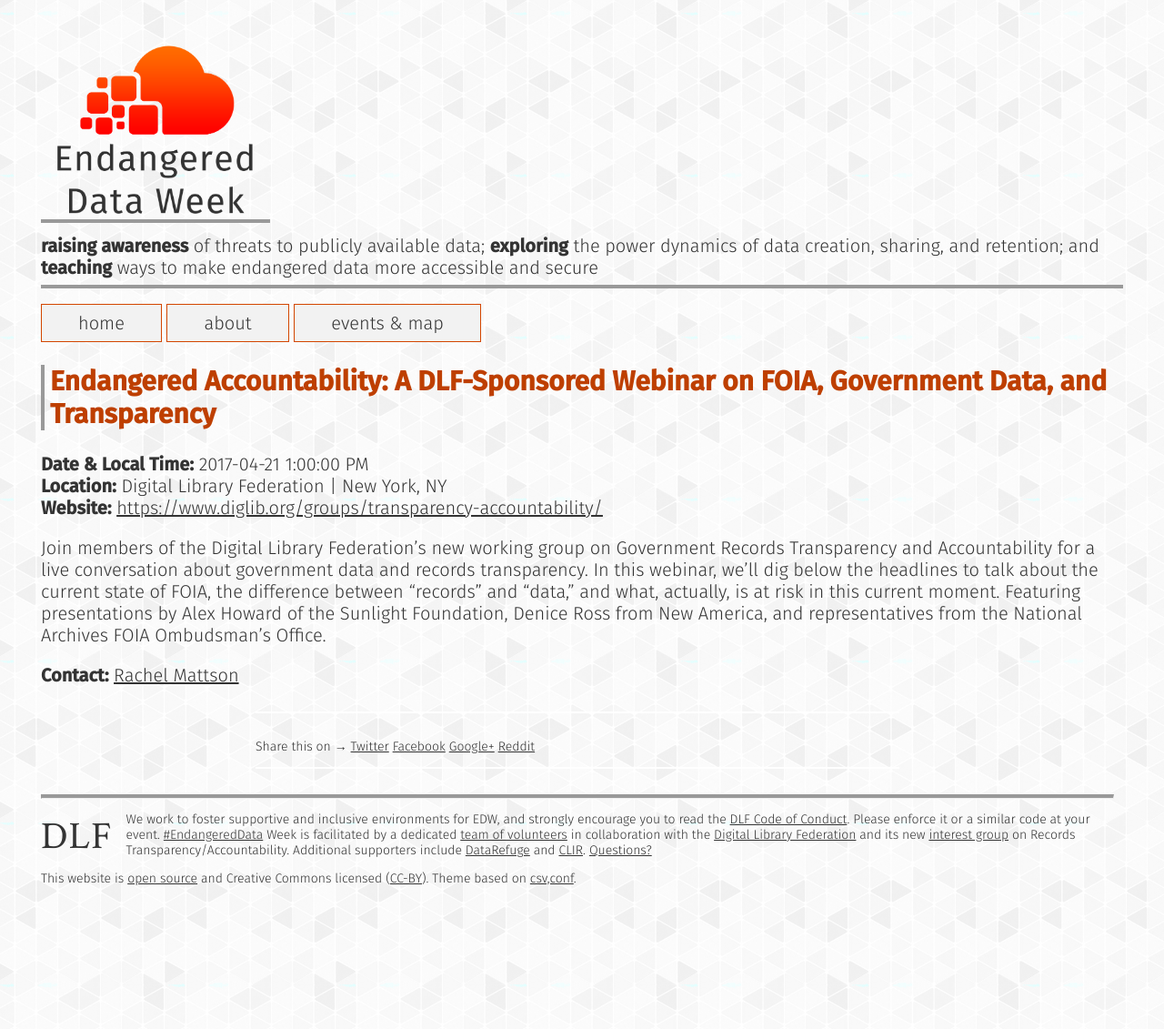
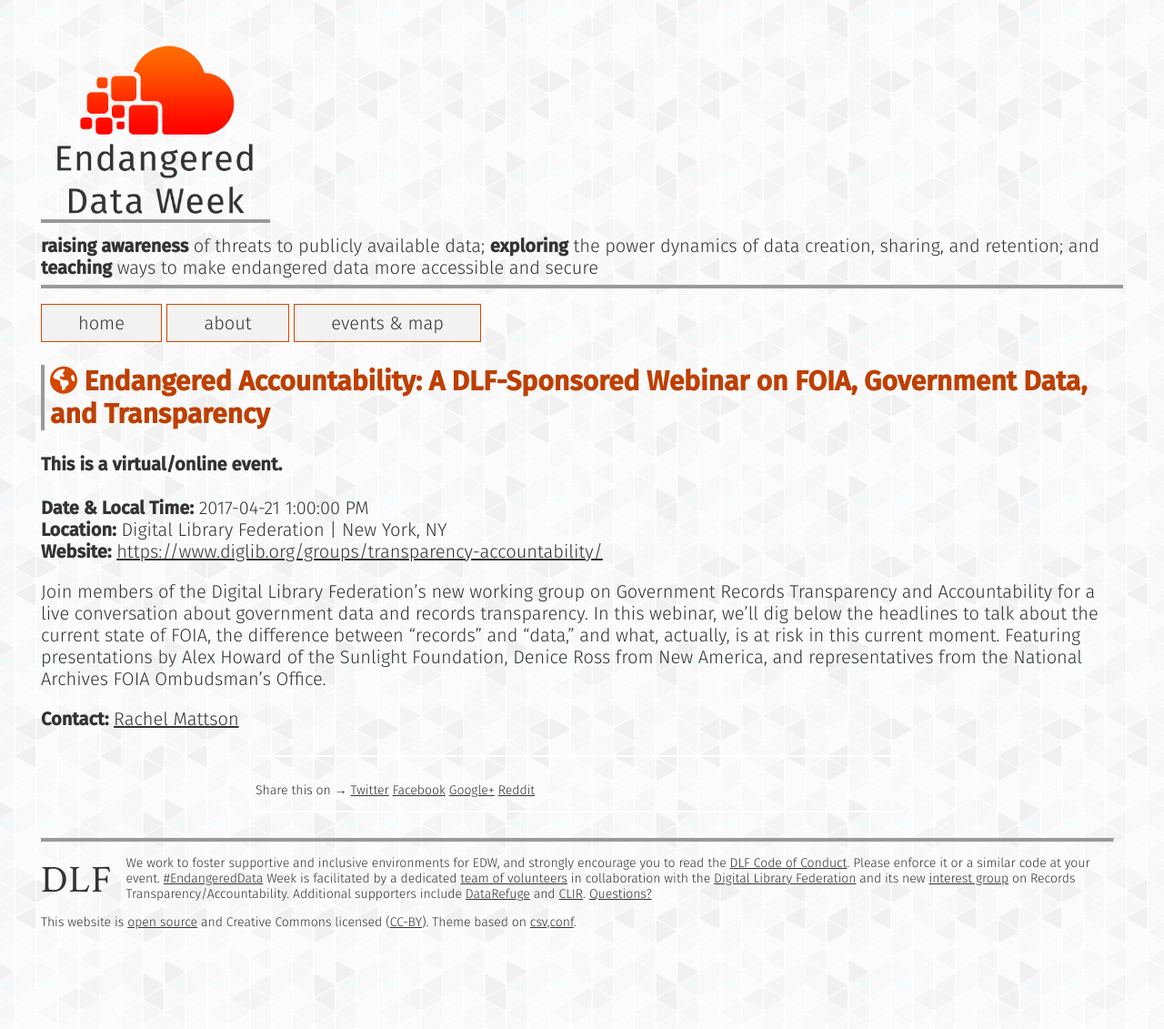
Before and after one commit to endangereddataweek/endangereddataweek.org, a Jekyll site: the page built from _events/2017-04-21-endangered-accountability-a-dlf-sponsored-webinar-on-foia-government-data-and-transparency.md, in a window 1280 px wide. Shown: the whole page at 91% size. Built offline with Jekyll 4.4.1, drawn with Linux system fonts in a browser that asks for light colours; nearby versions of some CDN libraries; a style sheet for code colours, icons or effects is not loaded.

Commit message:
Fix mapping &. etc

```diff
--- a/_events/2017-04-21-endangered-accountability-a-dlf-sponsored-webinar-on-foia-government-data-and-transparency.md
+++ b/_events/2017-04-21-endangered-accountability-a-dlf-sponsored-webinar-on-foia-government-data-and-transparency.md
@@ -11,7 +11,7 @@
 email: "rachmattson@gmail.com"
 latitude: "40.7127837"
 longitude: "-74.0059413"
-virtual: ""
+virtual: "This is a virtual event"
 ---
 
 Join members of the Digital Library Federation's new working group on Government Records Transparency and Accountability for a live conversation about government data and records transparency. In this webinar, we'll dig below the headlines to talk about the current state of FOIA, the difference between "records" and "data," and what, actually, is at risk in this current moment. Featuring presentations by Alex Howard of the Sunlight Foundation, Denice Ross from New America, and representatives from the National Archives FOIA Ombudsman's Office.
--- a/data/events_map.js
+++ b/data/events_map.js
@@ -165,7 +165,7 @@
       },
       "type": "Feature",
       "properties": {
-        "popupContent": "<h2 class='popup'><a href=\"/events/2017-04-21-endangered-accountability-a-dlf-sponsored-webinar-on-foia-government-data-and-transparency/\">Endangered Accountability: A DLF-Sponsored Webinar on FOIA, Government Data, and Transparency</a></h2><p><strong>Institution:</strong> Digital Library Federation</p><p><strong>Location:</strong> New York, NY</p><p><strong>Date:</strong> 2017-04-21 at 1:00:00 PM</p><p><strong>Contact:</strong> Rachel Mattson</p>"
+        "popupContent": "<h2 class='popup'><a href=\"/events/2017-04-21-endangered-accountability-a-dlf-sponsored-webinar-on-foia-government-data-and-transparency/\"><i class='fa fa-globe orange'></i> Endangered Accountability: A DLF-Sponsored Webinar on FOIA, Government Data, and Transparency</a></h2><p><strong>Institution:</strong> Digital Library Federation</p><p><strong>Location:</strong> New York, NY</p><p><strong>Date:</strong> 2017-04-21 at 1:00:00 PM</p><p><strong>Contact:</strong> Rachel Mattson</p>"
       },
       "id":  15
     },
```
Also changed, not shown: data/events_table.json (+1 -1 lines).
